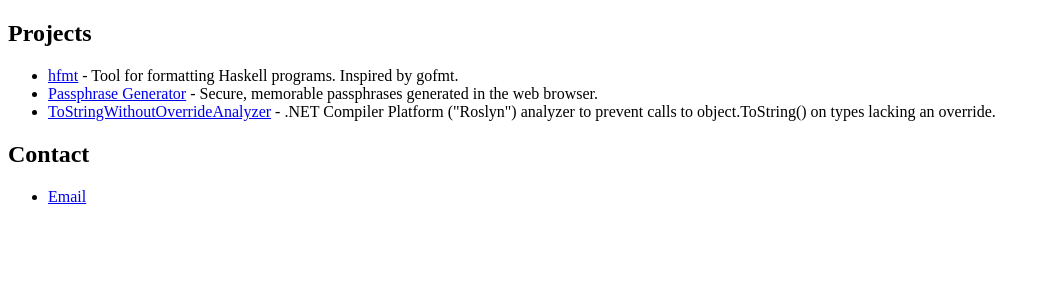
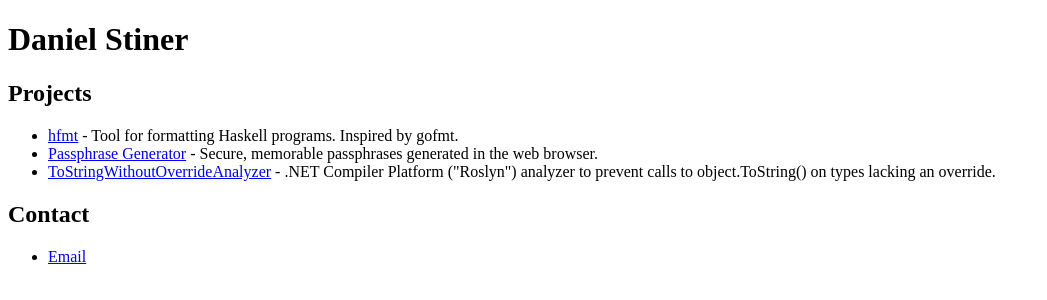
Before and after one commit to danstiner/danstiner.github.io, a plain HTML site: page index.html in a window 1280 px wide. Shown: the whole page, without its empty margins (0-1047 px from the left). Drawn offline with Linux system fonts and the light colour scheme.

Commit message:
Add level one heading

```diff
--- a/index.html
+++ b/index.html
@@ -4,6 +4,7 @@
   <title>Daniel Stiner</title>
 </head>
 <body>
+  <h1>Daniel Stiner</h1>
   <h2>Projects</h2>
   <ul>
     <li><a href="https://hackage.haskell.org/package/hfmt">hfmt</a> -  Tool for formatting Haskell programs. Inspired by gofmt.</li>
```
